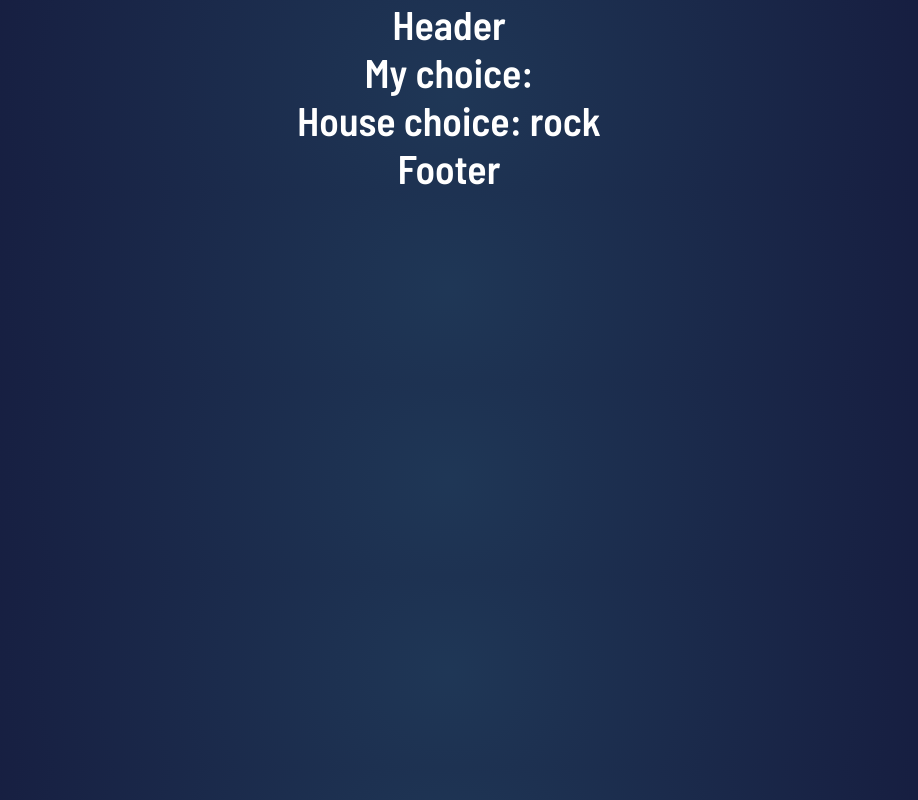
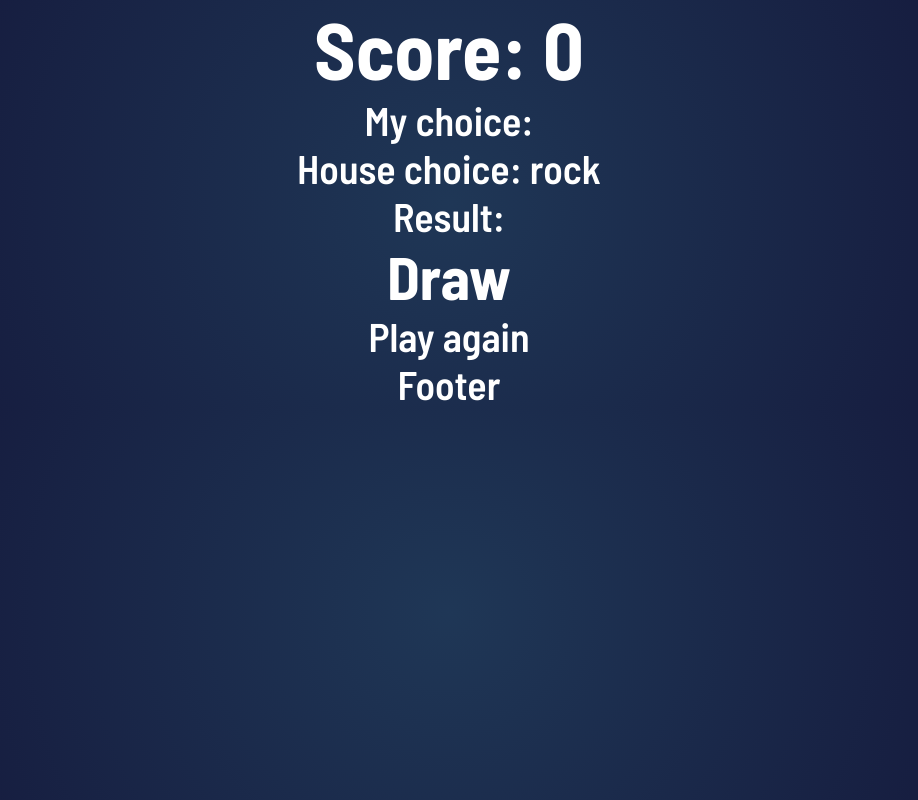
Before and after one commit to hidrain/game-rock-paper-scissors, a React (Create React App) app: page /game in a window 1280 px wide. Shown: the whole page, without its empty margins (191-1109 px from the left). Built offline with nearby package versions, Linux system fonts and the light colour scheme.

Commit message:
Created a logic of game

```diff
--- a/src/components/Game.tsx
+++ b/src/components/Game.tsx
@@ -1,4 +1,5 @@
 import React, { useEffect, useState } from 'react'
+import { Link } from 'react-router-dom'
 
 type Props = {
     myChoice: string,
@@ -20,10 +21,47 @@ export const Game = ({ myChoice, score, setScore }: Props) => {
         newHousePick()
     }, [])
 
+    const Result = () => {
+        if (myChoice === 'rock' && house === 'scissors') {
+            setPlayerWin('win')
+            setScore(score + 1)
+        } else if (myChoice === 'rock' && house === 'paper') {
+            setPlayerWin('lose')
+            setScore(score - 1)
+        } else if (myChoice === 'scissors' && house === 'paper') {
+            setPlayerWin('win')
+            setScore(score + 1)
+        } else if (myChoice === 'scissors' && house === 'rock') {
+            setPlayerWin('lose')
+            setScore(score - 1)
+        } else if (myChoice === 'paper' && house === 'rock') {
+            setPlayerWin('win')
+            setScore(score + 1)
+        } else if (myChoice === 'paper' && house === 'scissors') {
+            setPlayerWin('lose')
+            setScore(score - 1)
+        } else {
+            setPlayerWin('draw')
+        }
+    }
+
+    useEffect(() => {
+        Result()
+    }, [house])
+
     return (
         <div>
             My choice: {myChoice} <br />
-            House choice: {house}
+            House choice: {house}<br />
+
+            Result:
+            {playerWin === 'win' && <h2>You win!</h2>}
+            {playerWin === 'lose' && <h2>You lose!</h2>}
+            {playerWin === 'draw' && <h2>Draw</h2>}
+
+            <Link to='/' onClick={() => setHouse('')}>
+                Play again
+            </Link>
         </div>
     )
 }
--- a/src/components/Header.tsx
+++ b/src/components/Header.tsx
@@ -4,8 +4,10 @@ type Props = {
     score: number
 }
 
-export const Header = (props: Props) => {
+export const Header = ({ score }: Props) => {
     return (
-        <div>Header</div>
+        <div>
+            <h1>Score: {score}</h1>
+        </div>
     )
 }
```
